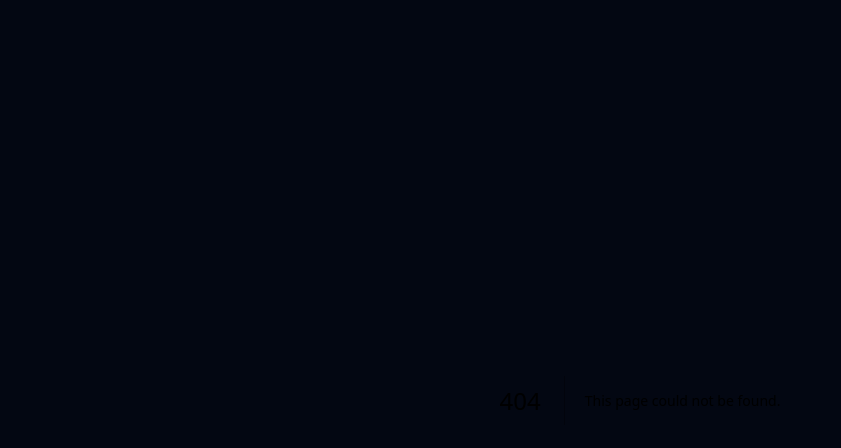
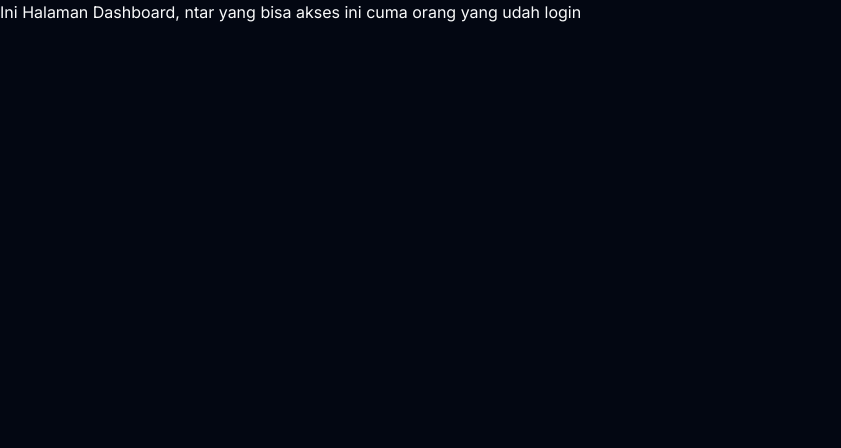
Before and after one commit to rikarani/blog, a Next.js app: page /dashboard in a window 1280 px wide. Before the commit this address had no page. Shown: the top 448 px of the page, without its empty margins (0-841 px from the left). Built offline with nearby package versions, Linux system fonts and the light colour scheme.

Commit message:
feat: Add layout component for dashboard page

```diff
--- /dev/null
+++ b/app/dashboard/layout.tsx
@@ -0,0 +1,7 @@
+type Props = {
+  children: React.ReactNode;
+};
+
+export default function Layout({ children }: Props): React.JSX.Element {
+  return <div className="h-dvh">{children}</div>;
+}
--- /dev/null
+++ b/app/dashboard/page.tsx
@@ -0,0 +1,9 @@
+import Navbar from "@/components/navbar";
+
+export default function Dashboard(): React.JSX.Element {
+  return (
+    <>
+      <h1>Ini Halaman Dashboard, ntar yang bisa akses ini cuma orang yang udah login</h1>
+    </>
+  );
+}
```
